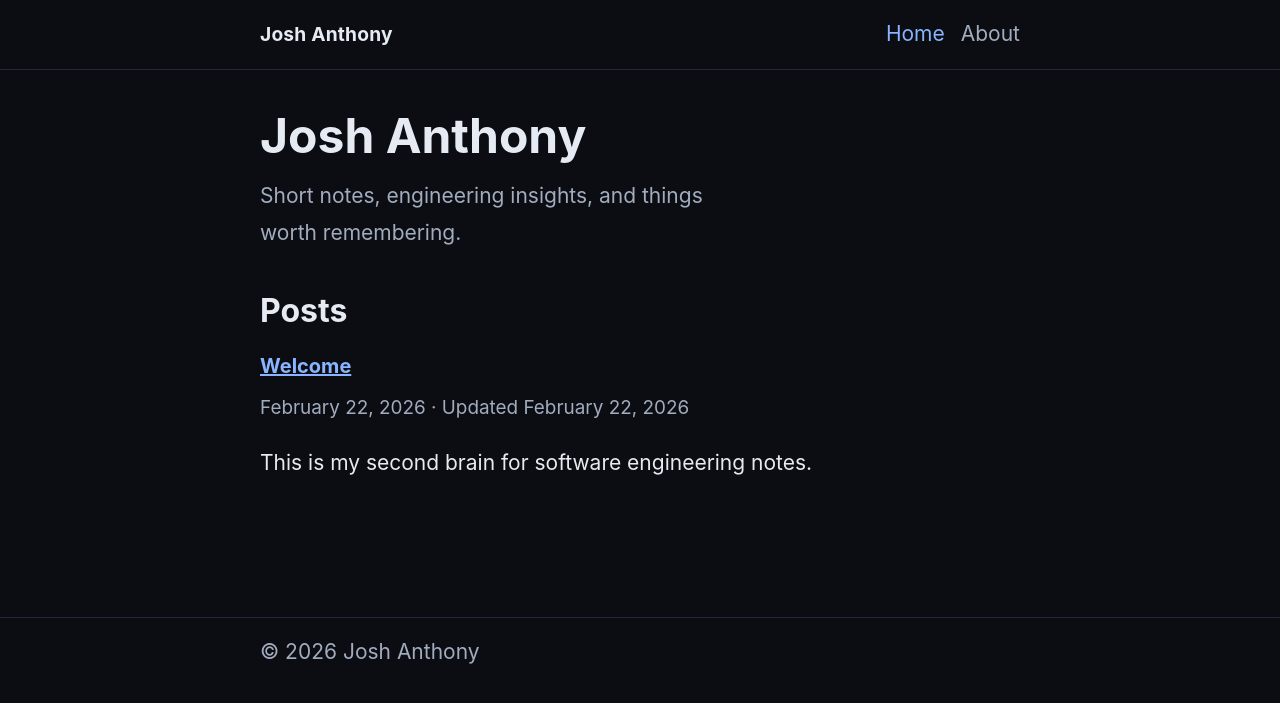
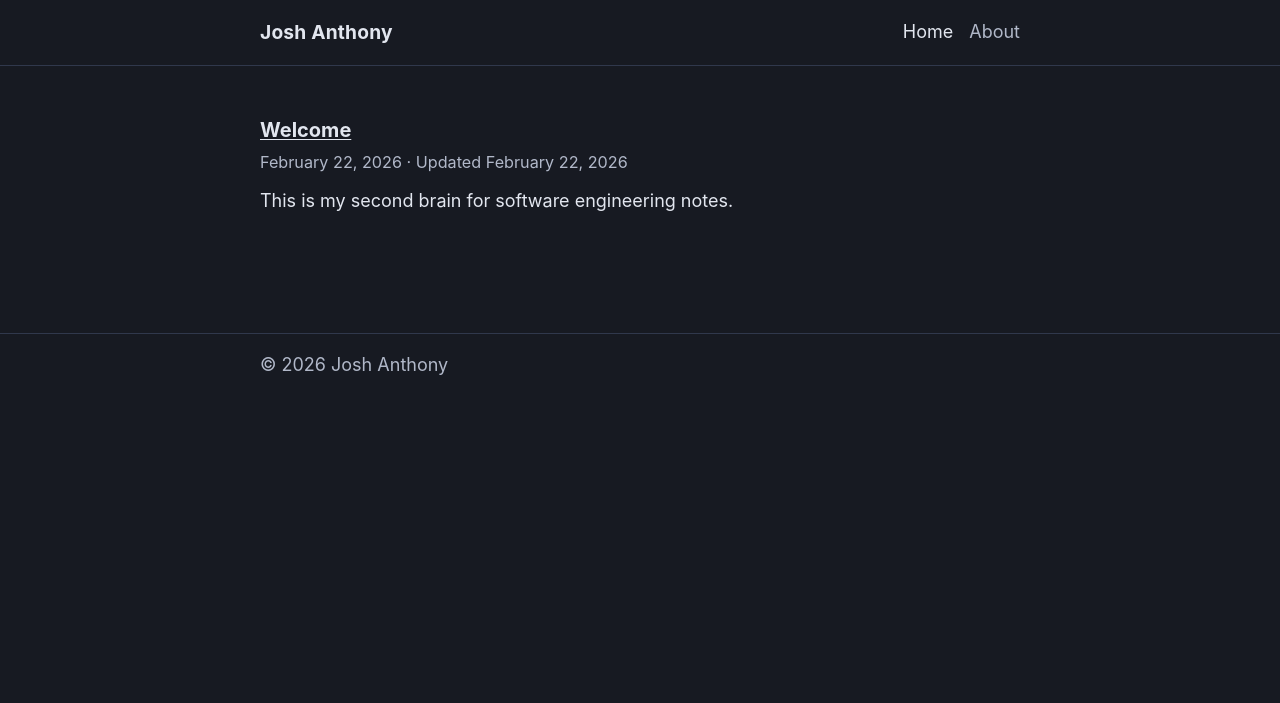
Before and after one commit to joshanthony/joshanthony.github.io, a Jekyll site: the page built from index.md, in a window 1280 px wide. Shown: the top 703 px of the page. Built offline with Jekyll 4.4.1, drawn with Linux system fonts in a browser that asks for light colours.

Commit message:
style: refine minimalist dark theme and homepage spacing

```diff
--- a/assets/css/style.css
+++ b/assets/css/style.css
@@ -1,12 +1,11 @@
 :root {
   color-scheme: dark;
-  --bg: #0b0d12;
-  --panel: #10141e;
-  --text: #e6eaf2;
-  --muted: #a2acbf;
-  --accent: #8ab4ff;
-  --border: #21283a;
-  --code-bg: #0f1320;
+  --bg: #171a22;
+  --panel: #1d2230;
+  --text: #e2e6ef;
+  --muted: #b1b8c9;
+  --border: #30384c;
+  --code-bg: #1a2030;
   --max-width: 760px;
 }
 
@@ -24,8 +23,8 @@ body {
 
 body {
   font-family: -apple-system, BlinkMacSystemFont, "Segoe UI", Roboto, Helvetica, Arial, sans-serif;
-  font-size: 21px;
-  line-height: 1.75;
+  font-size: 18px;
+  line-height: 1.72;
 }
 
 .container {
@@ -91,7 +90,7 @@ body {
 .nav a[aria-current="page"],
 .nav a:hover,
 a:hover {
-  color: var(--accent);
+  color: var(--text);
 }
 
 main {
@@ -127,7 +126,9 @@ blockquote {
 }
 
 a {
-  color: var(--accent);
+  color: inherit;
+  text-decoration-thickness: 1px;
+  text-underline-offset: 0.12em;
 }
 
 .intro p {
@@ -138,23 +139,32 @@ a {
 .post-list {
   list-style: none;
   padding: 0;
-  margin: 1.25rem 0 0;
+  margin: 0;
   display: grid;
-  gap: 1.25rem;
+  gap: 0;
 }
 
 .post-list li {
   border-bottom: 1px solid var(--border);
-  padding: 0.2rem 0 1rem;
+  padding: 1rem 0;
 }
 
 .post-list li:last-child {
   border-bottom: 0;
 }
 
+.post-list li > :last-child {
+  margin-bottom: 0;
+}
+
+.post-list h3 {
+  margin: 0;
+}
+
 .post-meta {
   color: var(--muted);
   font-size: 0.9em;
+  margin: 0.35rem 0 0.6rem;
 }
 
 .post-content {
@@ -215,5 +225,5 @@ pre code,
 }
 
 .copy-code:hover {
-  color: var(--accent);
+  color: var(--text);
 }
--- a/index.md
+++ b/index.md
@@ -4,13 +4,7 @@ title: Home
 description: Notes and insights from a software engineer.
 ---
 
-<section class="intro" aria-labelledby="intro-heading">
-  <h1 id="intro-heading">Josh Anthony</h1>
-  <p>Short notes, engineering insights, and things worth remembering.</p>
-</section>
-
-<section aria-labelledby="posts-heading">
-  <h2 id="posts-heading">Posts</h2>
+<section>
   <ul class="post-list">
     {% for post in site.posts %}
       <li>
@@ -26,7 +20,7 @@ description: Notes and insights from a software engineer.
         {% endif %}
       </li>
     {% else %}
-      <li><p>No posts yet — start with a file in <strong>_posts/</strong>.</p></li>
+      <li><p>No posts yet.</p></li>
     {% endfor %}
   </ul>
 </section>
```
